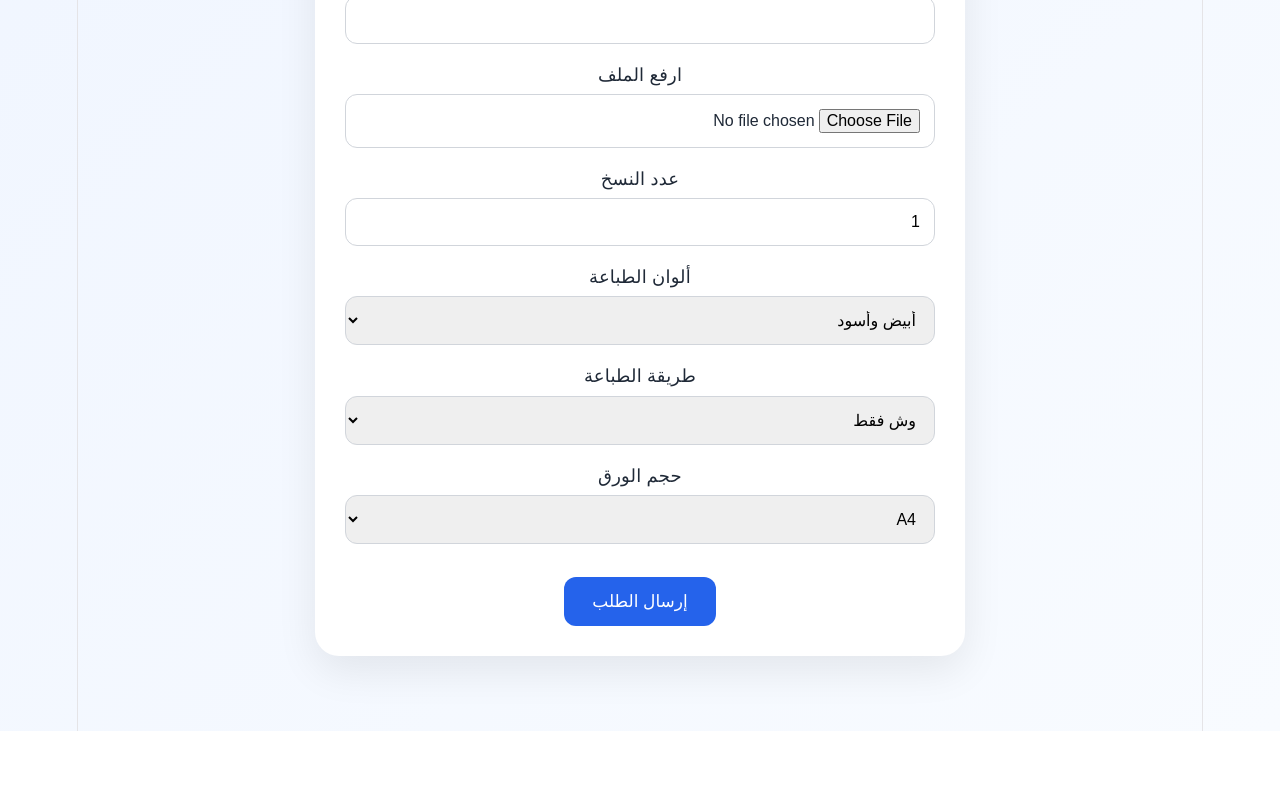
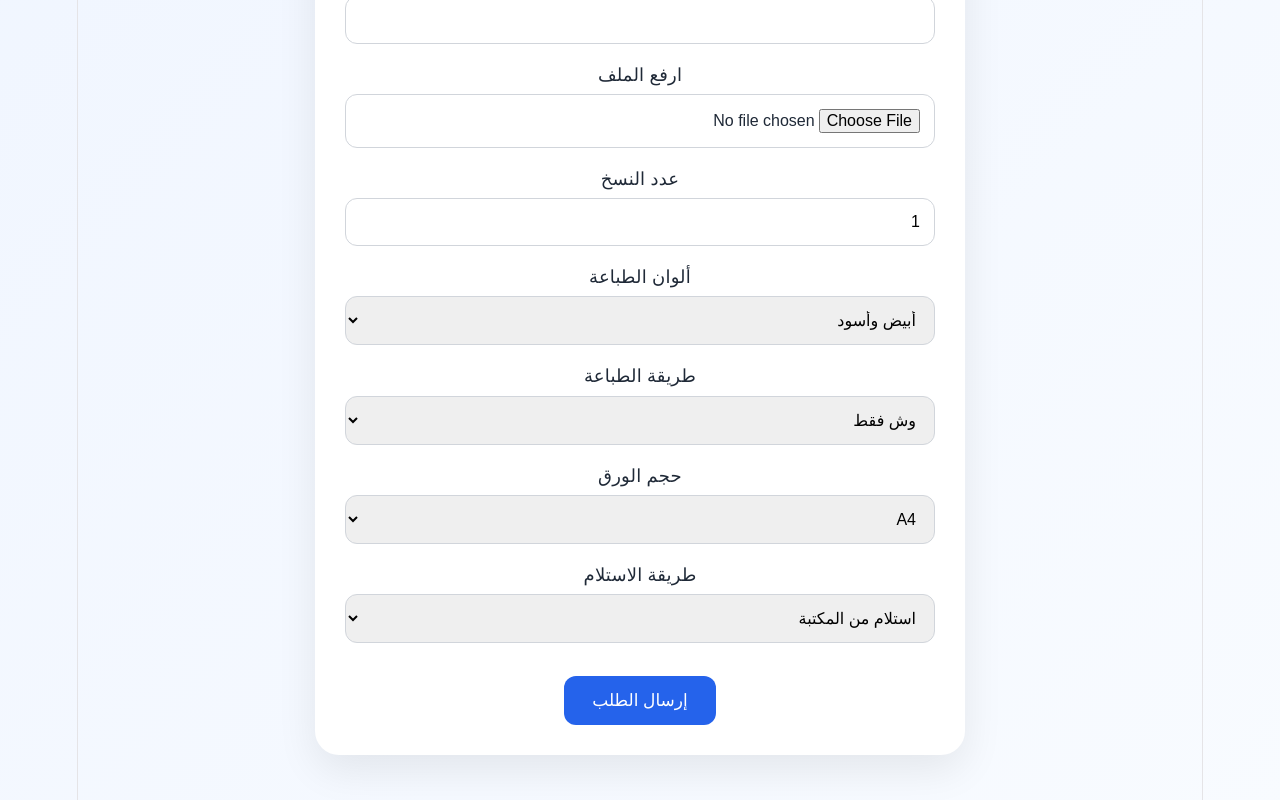
Before and after one commit to kabelprint/kabel, a React (Vite) app: page / in a window 1280 px wide. Shown: the part 814-1614 px from the top of the page. Before the commit the page ends 1545 px from the top, so only its background shows below. Built offline with nearby package versions, Linux system fonts and the light colour scheme.

Commit message:
Add delivery option

```diff
--- a/src/App.jsx
+++ b/src/App.jsx
@@ -12,6 +12,9 @@ function App() {
   const [file, setFile] = useState(null);
   const [loading, setLoading] = useState(false);
   const [message, setMessage] = useState("");
+
+  const [deliveryType, setDeliveryType] = useState("استلام من المكتبة");
+const [address, setAddress] = useState("");
 
   async function handleSubmit(e) {
     e.preventDefault();
@@ -49,7 +52,8 @@ const fileName = Date.now() + "." + extension;
       color_mode: colorMode,
       print_type: printType,
       paper_size: paperSize,
-      delivery_type: "استلام من المكتبة",
+      delivery_type: deliveryType,
+address: address,
       file_url: fileUrl,
       status: "pending",
     });
@@ -68,6 +72,8 @@ const whatsappText =
   "عدد النسخ: " + copies + "%0A" +
   "الألوان: " + colorMode + "%0A" +
   "طريقة الطباعة: " + printType + "%0A" +
+  "طريقة الاستلام: " + deliveryType + "%0A" +
+"العنوان: " + address + "%0A" +
   "حجم الورق: " + paperSize + "%0A" +
   "رابط الملف: " + fileUrl;
 
@@ -167,6 +173,33 @@ if (window.location.pathname === "/admin") {
         <option>A4</option>
         <option>A3</option>
       </select>
+      <label>طريقة الاستلام</label>
+
+<select
+  value={deliveryType}
+  onChange={(e) => setDeliveryType(e.target.value)}
+>
+  <option value="استلام من المكتبة">
+    استلام من المكتبة
+  </option>
+
+  <option value="توصيل للبيت">
+    توصيل للبيت
+  </option>
+</select>
+
+{deliveryType === "توصيل للبيت" && (
+  <>
+    <label>العنوان</label>
+
+    <input
+      type="text"
+      placeholder="اكتب عنوانك بالتفصيل"
+      value={address}
+      onChange={(e) => setAddress(e.target.value)}
+    />
+  </>
+)}
 
       <button type="submit" disabled={loading}>
         {loading ? "جاري إرسال الطلب..." : "إرسال الطلب"}
```
